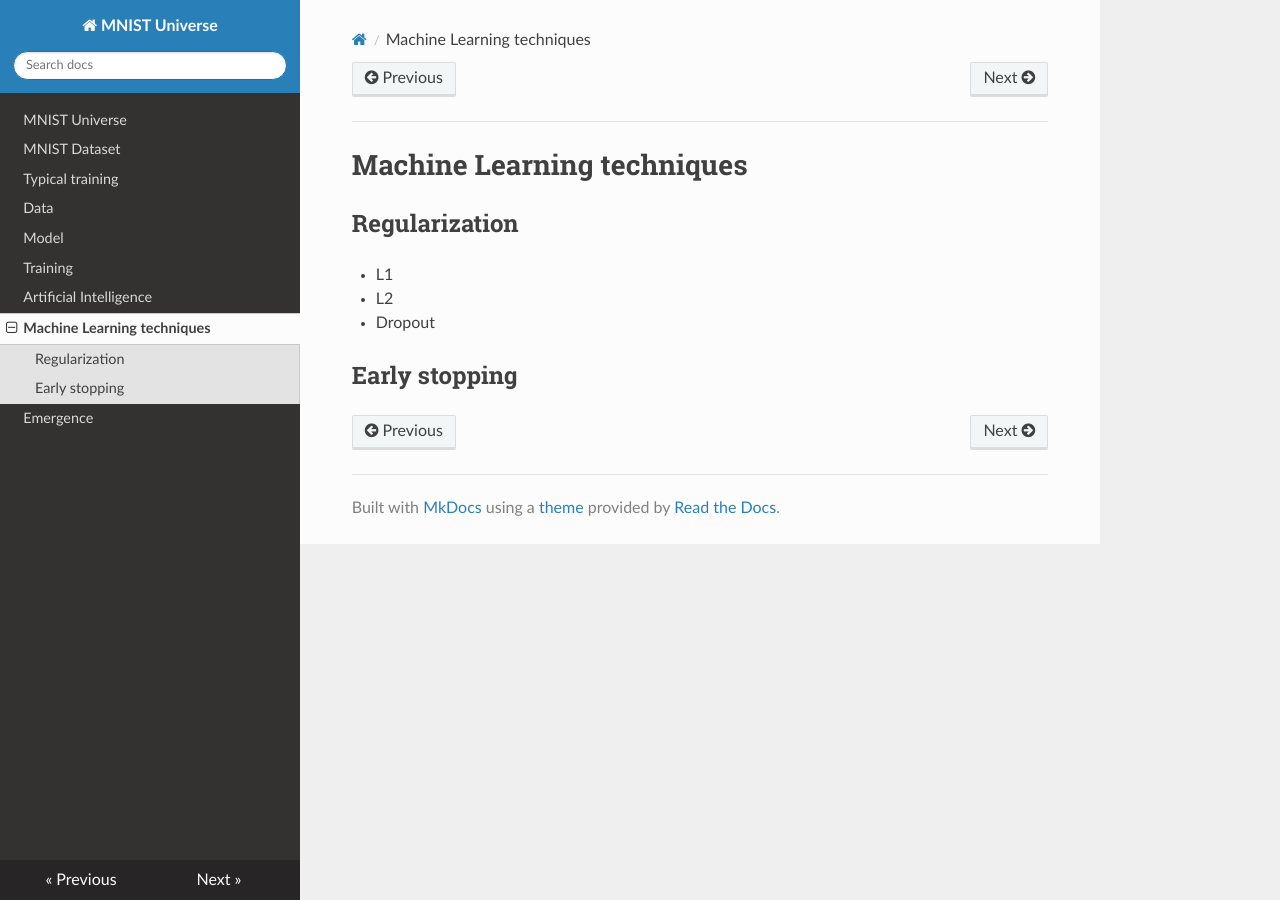
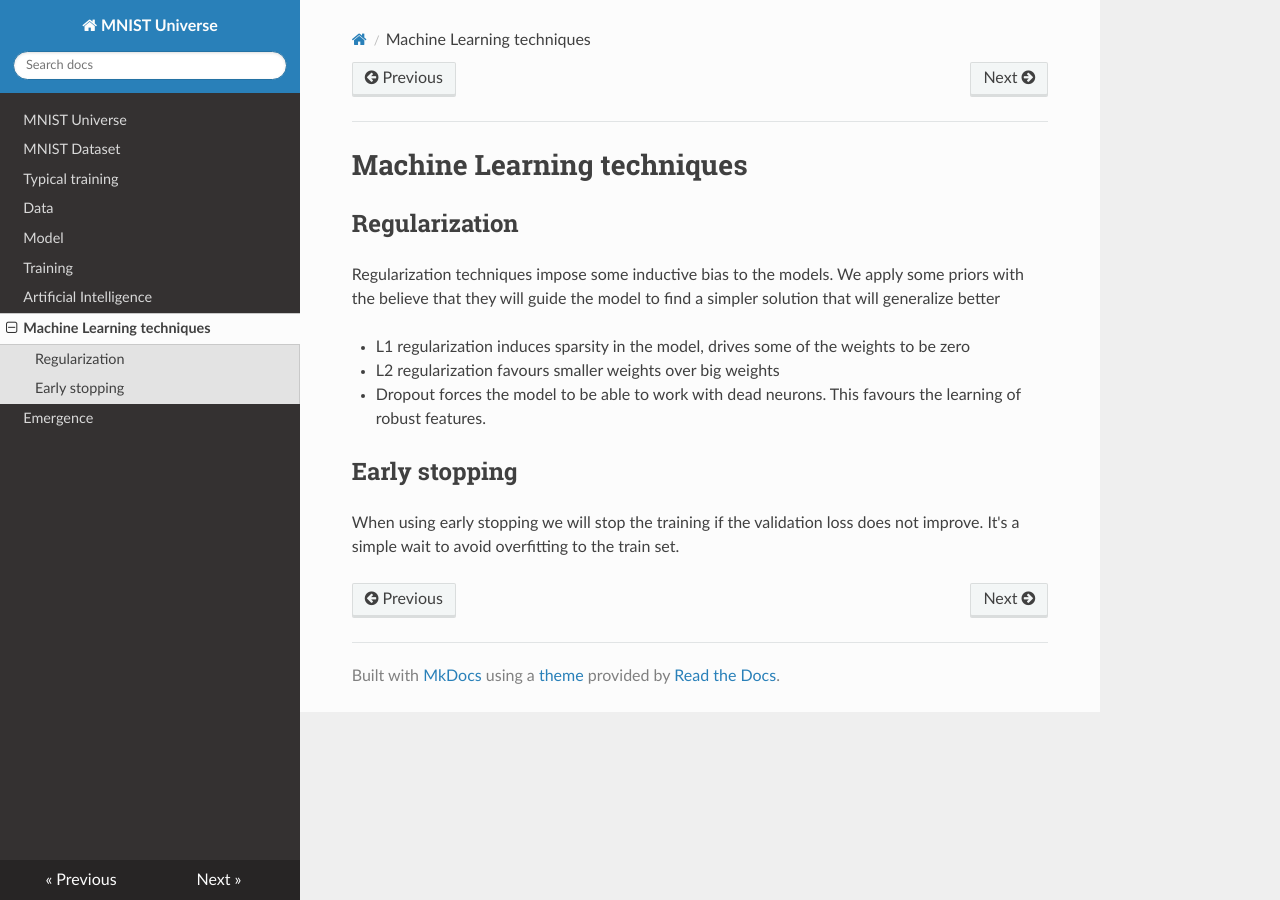
Before and after one commit to ironbar/mnist_universe, an MkDocs documentation site: the page built from docs/06_ml_techniques.md, in a window 1280 px wide. Built offline with MkDocs 1.6.1, drawn with Linux system fonts in a browser that asks for light colours; nearby versions of some CDN libraries.

Commit message:
Update 06_ml_techniques.md

```diff
--- a/docs/06_ml_techniques.md
+++ b/docs/06_ml_techniques.md
@@ -2,8 +2,12 @@
 
 ## Regularization
 
-- L1
-- L2
-- Dropout
+Regularization techniques impose some inductive bias to the models. We apply some priors with the believe that they will guide the model to find a simpler solution that will generalize better
+
+- L1 regularization induces sparsity in the model, drives some of the weights to be zero
+- L2 regularization favours smaller weights over big weights
+- Dropout forces the model to be able to work with dead neurons. This favours the learning of robust features.
 
 ## Early stopping
+
+When using early stopping we will stop the training if the validation loss does not improve. It's a simple wait to avoid overfitting to the train set.
```
